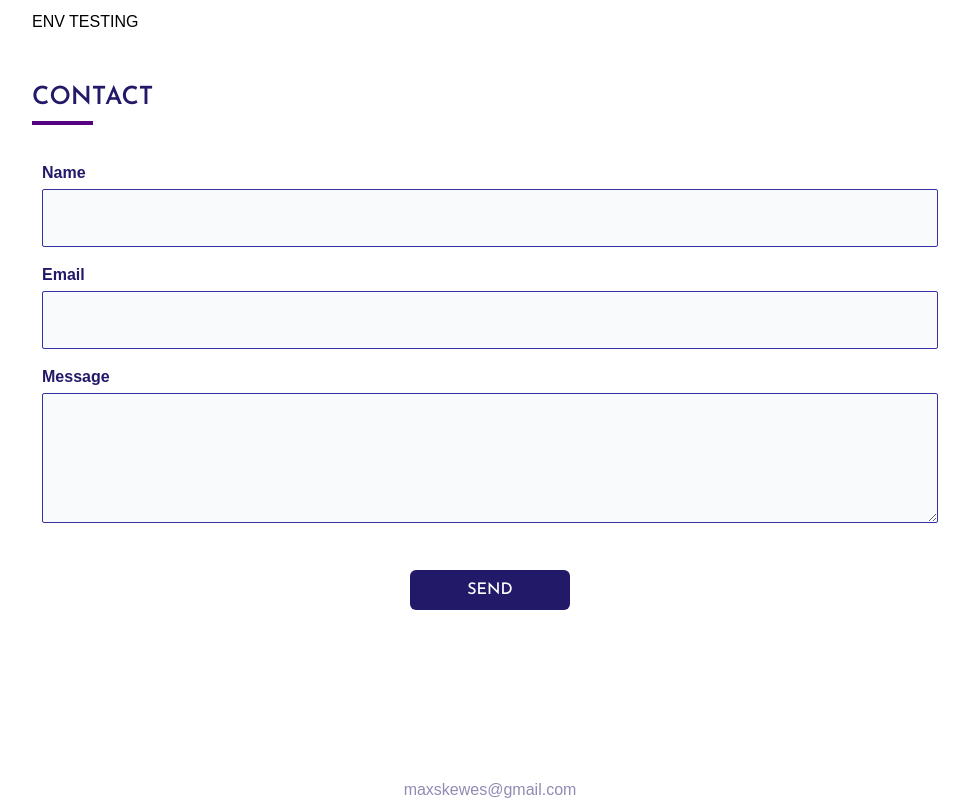
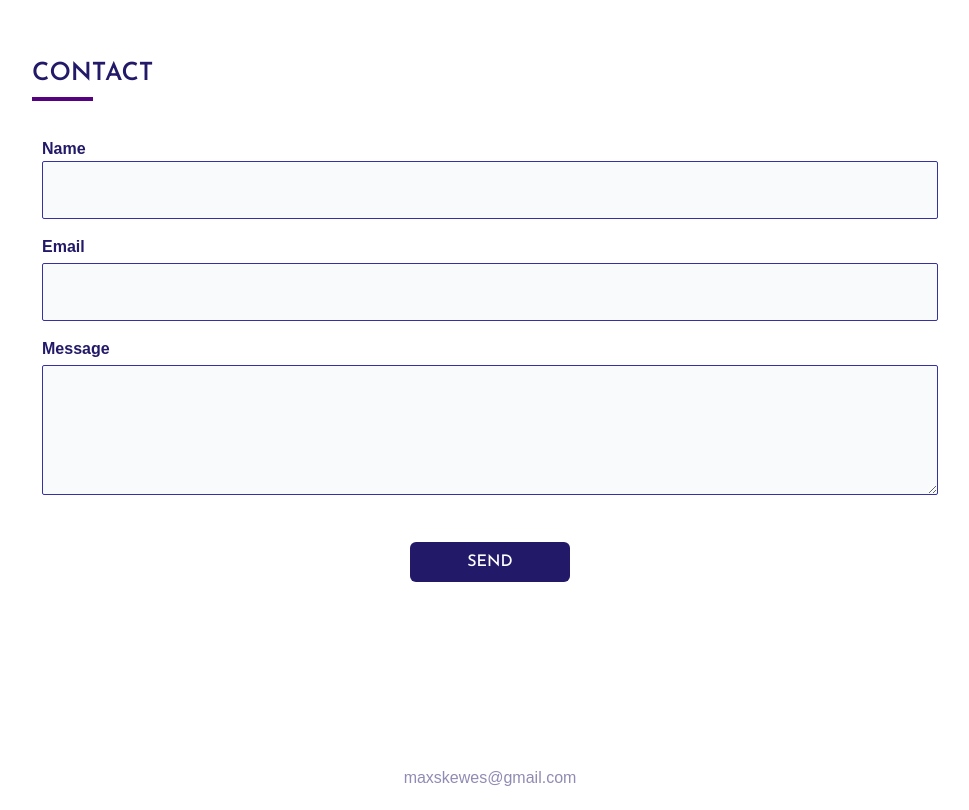
Before and after one commit to maxskewes/maxskewes.com, a Next.js app: page / in a window 1280 px wide. Shown: the part 7520-8330 px from the top of the page, without its empty margins (300-1269 px from the left). Built offline with nearby package versions, Linux system fonts and the light colour scheme.

Commit message:
Added Toast functionality/styling to Contact

```diff
--- a/app/contact/ContactForm.tsx
+++ b/app/contact/ContactForm.tsx
@@ -3,6 +3,7 @@
 import { useState } from 'react';
 import React from 'react';
 import { Josefin_Sans } from 'next/font/google';
+import { ToastSent, ToastError } from './contact-toasts';
 
 const josefin = Josefin_Sans({
   subsets: ['latin'],
@@ -10,7 +11,14 @@ const josefin = Josefin_Sans({
 });
 
 export default function ContactForm() {
-  const [loading, setLoading] = useState(false);
+  const [loading, setLoading] = useState<boolean>(false);
+  const [toast, setToast] = useState<boolean>(false);
+  const [error, setError] = useState<boolean>(false);
+
+  const handleResetToast = () => {
+    setToast(false);
+    setError(false);
+  };
 
   async function handleSubmit(event: any) {
     event.preventDefault();
@@ -33,7 +41,7 @@ export default function ContactForm() {
     });
 
     if (response.ok) {
-      //add toast
+      setToast(true);
       console.log('Message sent successfully');
       setLoading(false);
       // reset the form
@@ -42,14 +50,19 @@ export default function ContactForm() {
       event.target.message.value = '';
     }
     if (!response.ok) {
-      //add error message
+      setError(true);
       console.log('Error sending message');
       setLoading(false);
     }
   }
   return (
+    <div onClick={handleResetToast}>
       <form onSubmit={handleSubmit}>
-      <div className='w-full flex flex-col md:my-4 '>
+        <div className='relative w-full flex flex-col md:my-4'>
+          {toast && <ToastSent />}
+          {error && <ToastError />}
+
+          <div>
             <label className='font-bold text-bluesteel pb-1' htmlFor='name'>
               Name
             </label>
@@ -92,7 +105,7 @@ export default function ContactForm() {
               />
             </div>
           </div>
-      <div className='flex justify-center items-center pt-2 md:pt-6'>
+          <div className='relative w-full flex justify-center items-center pt-2 md:pt-6'>
             <div className={josefin.className}>
               <button
                 type='submit'
@@ -103,6 +116,8 @@ export default function ContactForm() {
               </button>
             </div>
           </div>
+        </div>
       </form>
+    </div>
   );
 }
--- /dev/null
+++ b/app/contact/contact-toasts.tsx
@@ -0,0 +1,41 @@
+import { Josefin_Sans } from 'next/font/google';
+import { motion } from 'framer-motion';
+
+const josefin = Josefin_Sans({
+  subsets: ['latin'],
+  variable: '--font-josefin',
+});
+
+export const ToastSent = () => {
+  return (
+    <motion.div
+      initial={{ opacity: 0 }}
+      animate={{ opacity: 0.8 }}
+      transition={{ duration: 0.5 }}
+      className='absolute w-full h-full flex justify-center items-center m-auto'
+    >
+      <div className='flex justify-center items-center w-80 h-40 px-8 py-4 bg-indigo-200 border-4 border-bluesteel shadow-[0px_0px_0px_4px_rgba(199,210,254)] text-white uppercase font-medium rounded-xl mt-36'>
+        <div className={josefin.className}>
+          <p className='uppercase text-bluesteel text-center text-2xl '>Sent.</p>
+        </div>
+      </div>
+    </motion.div>
+  );
+};
+
+export const ToastError = () => {
+  return (
+    <motion.div
+      initial={{ opacity: 0 }}
+      animate={{ opacity: 0.8 }}
+      transition={{ duration: 0.5 }}
+      className='absolute w-full h-full flex justify-center items-center m-auto'
+    >
+      <div className='flex justify-center items-center w-80 h-40 px-8 py-4 bg-red-600 border-4 border-white shadow-[0px_0px_0px_4px_rgba(220,38,38)] text-white font-medium rounded-xl mt-36'>
+        <div className={josefin.className}>
+          <p className='text-white text-center text-2xl '>Error</p>
+        </div>
+      </div>
+    </motion.div>
+  );
+};
--- a/app/page.tsx
+++ b/app/page.tsx
@@ -36,7 +36,6 @@ const Page: React.FC = () => {
         <ProfessionalExperience data={professionalExperienceData} />
         <Education data={educationData} />
         <Personal data={personalData} />
-        ENV TESTING
         <Contact />
         <div className='w-full pt-12 sm:pt-18 md:pt-20 pb-2'>
           <div className='flex justify-center items-end'>
```
Lines whose indentation alone changed are shown as unchanged.
